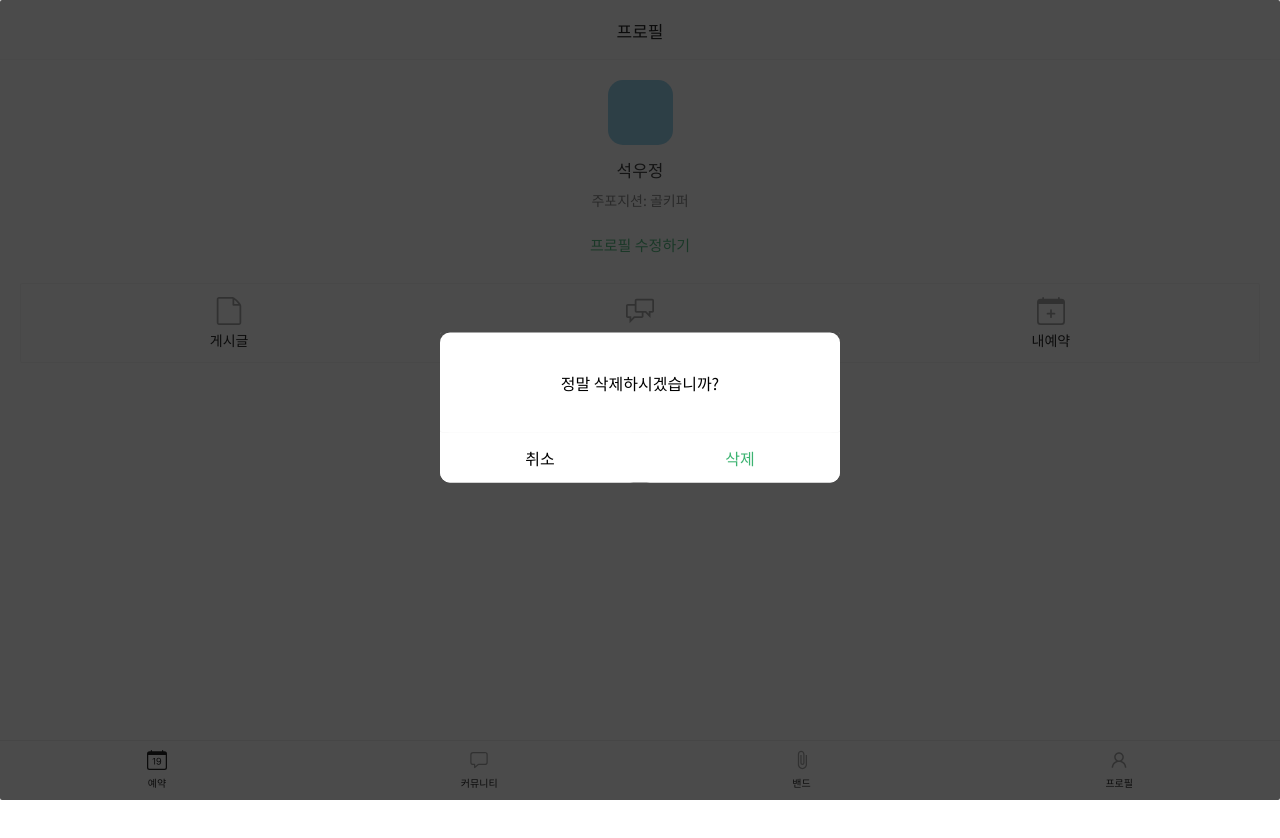
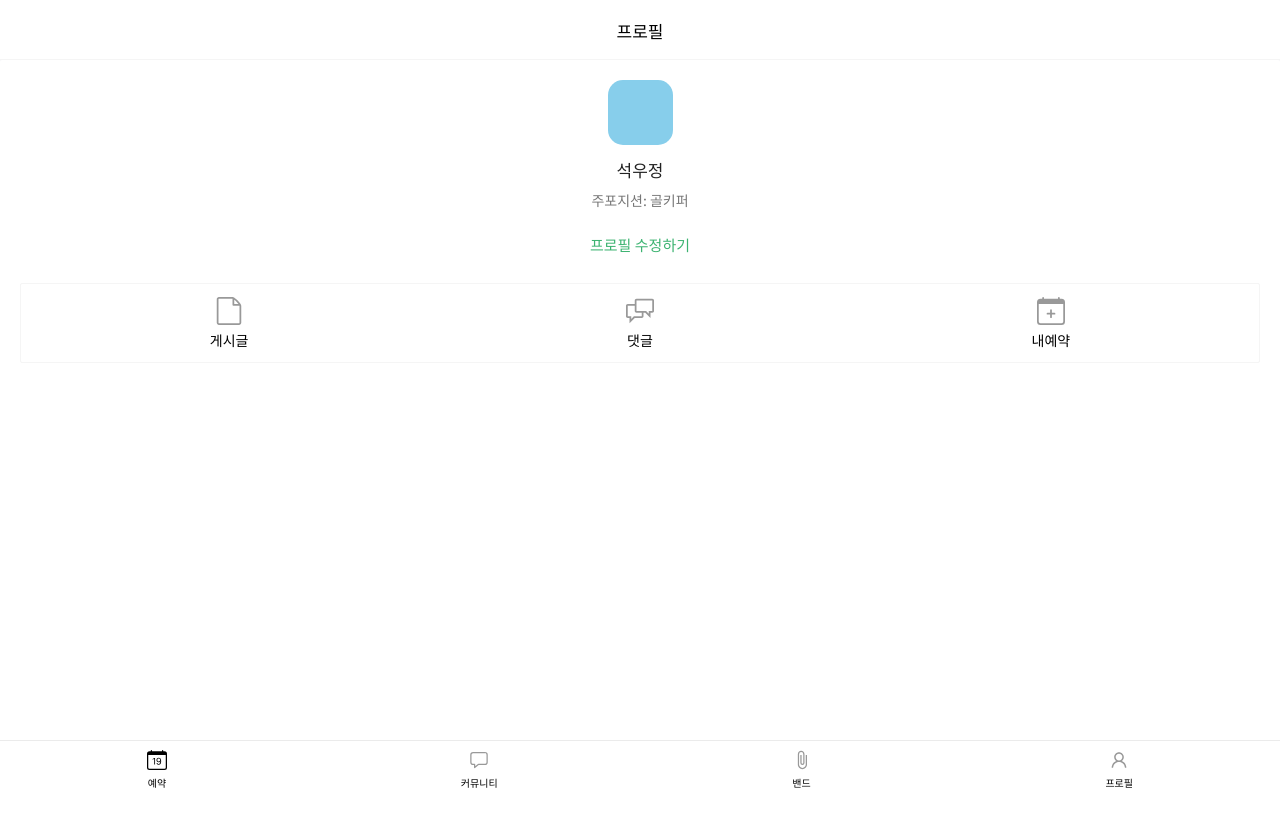
Before and after one commit to 1wooseok/mnu-sports-booking, a React (Create React App) app: page /profile in a window 1280 px wide. Shown: the top 838 px of the page. Built offline with nearby package versions, Linux system fonts and the light colour scheme.

Commit message:
modal with ReactNode

```diff
--- a/src/components/modal/ModalContainer.tsx
+++ b/src/components/modal/ModalContainer.tsx
@@ -3,11 +3,7 @@ import styled from "styled-components";
 import { useModal, useSetModal } from "../../context/modalContext";
 import { flexCenter } from "../../style/LayoutStyle";
 
-type Props = {
-  children: React.ReactElement;
-};
-
-export default function ModalContainer({ children }: Props) {
+export default function ModalContainer() {
   const modal = useModal();
   const setModal = useSetModal();
 
@@ -15,8 +11,8 @@ export default function ModalContainer({ children }: Props) {
 
   return (
     <>
-      <ModalBg onClick={setModal} />
-      {children}
+      <ModalBg onClick={() => setModal(null)} />
+      {modal}
     </>
   );
 }
--- a/src/components/post/Comment.tsx
+++ b/src/components/post/Comment.tsx
@@ -1,6 +1,7 @@
 import React from "react";
 import styled from "styled-components";
 import { useSetModal } from "../../context/modalContext";
+import YesOrNo from "../modal/YesOrNo";
 
 export default function Comment() {
   return (
@@ -27,7 +28,7 @@ function CommentItem() {
         <Date>
           <span>8월 11일</span>
           <Text>답글</Text>
-          <Text onClick={() => setModal(true)}>삭제</Text>
+          <Text onClick={() => setModal(<YesOrNo />)}>삭제</Text>
         </Date>
       </div>
     </ListItem>
--- a/src/context/modalContext.tsx
+++ b/src/context/modalContext.tsx
@@ -1,22 +1,31 @@
-import React, { createContext, useState, useContext, useCallback } from "react";
+import React, {
+  createContext,
+  useState,
+  useContext,
+  useCallback,
+  ReactNode,
+} from "react";
 
 interface ProviderProps {
-  children: React.ReactNode;
+  children: ReactNode;
 }
 
-const initialModalState: boolean = false;
-let initialModalAction: any = () => {};
+const initialModalState: any = undefined;
+let initialModalAction: any = undefined;
 
 const modalContext = createContext(initialModalState);
 const modalActionContext = createContext(initialModalAction);
 
 export function ModalContextProvider({ children }: ProviderProps) {
-  const [state, setState] = useState<boolean>(true);
-  const actions = useCallback(() => setState((prev) => !prev), []);
+  const [modal, setModal] = useState<ReactNode | null>(null);
+  const actions = useCallback((curr: ReactNode) => setModal(curr), []);
 
   return (
     <modalActionContext.Provider value={actions}>
-      <modalContext.Provider value={state}>{children}</modalContext.Provider>
+      <modalContext.Provider value={modal}>
+        {children}
+        {modal}
+      </modalContext.Provider>
     </modalActionContext.Provider>
   );
 }
--- a/src/router/Router.js
+++ b/src/router/Router.js
@@ -19,7 +19,6 @@ import KakaoRedirectPage from '../pages/KakaoRedirectPage';
 import ModalContainer from '../components/modal/ModalContainer';
 import SocialLogin from "../components/login/SocialLogin";
 
-
 // Commnuity
 import CommunityPage from "../pages/CommunityPage";
 import PostPage from "../pages/PostPage";
@@ -33,16 +32,10 @@ import ProfilePage from "../pages/ProfilePage";
 // Band
 import BandPage from "../pages/BandPage";
 
-// Modal
-import YesOrNo from '../components/modal/YesOrNo';
-
 function Router() {
   return (
     <BrowserRouter>
-      <ModalContainer>
-        <YesOrNo />
-        {/* <SocialLogin /> */}
-      </ModalContainer>
+      <ModalContainer />
       {/* <Header /> */}
       <Switch>
         <Route exact path="/reserve">
```
